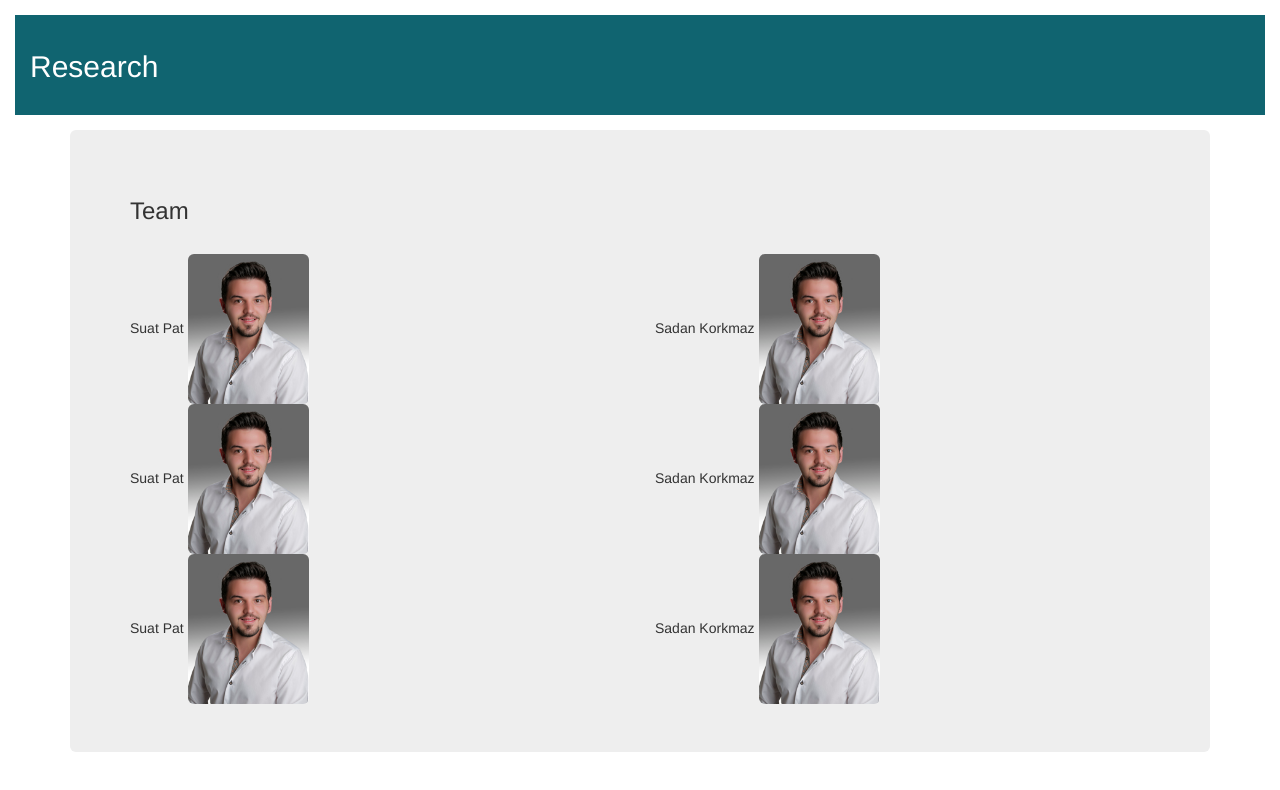
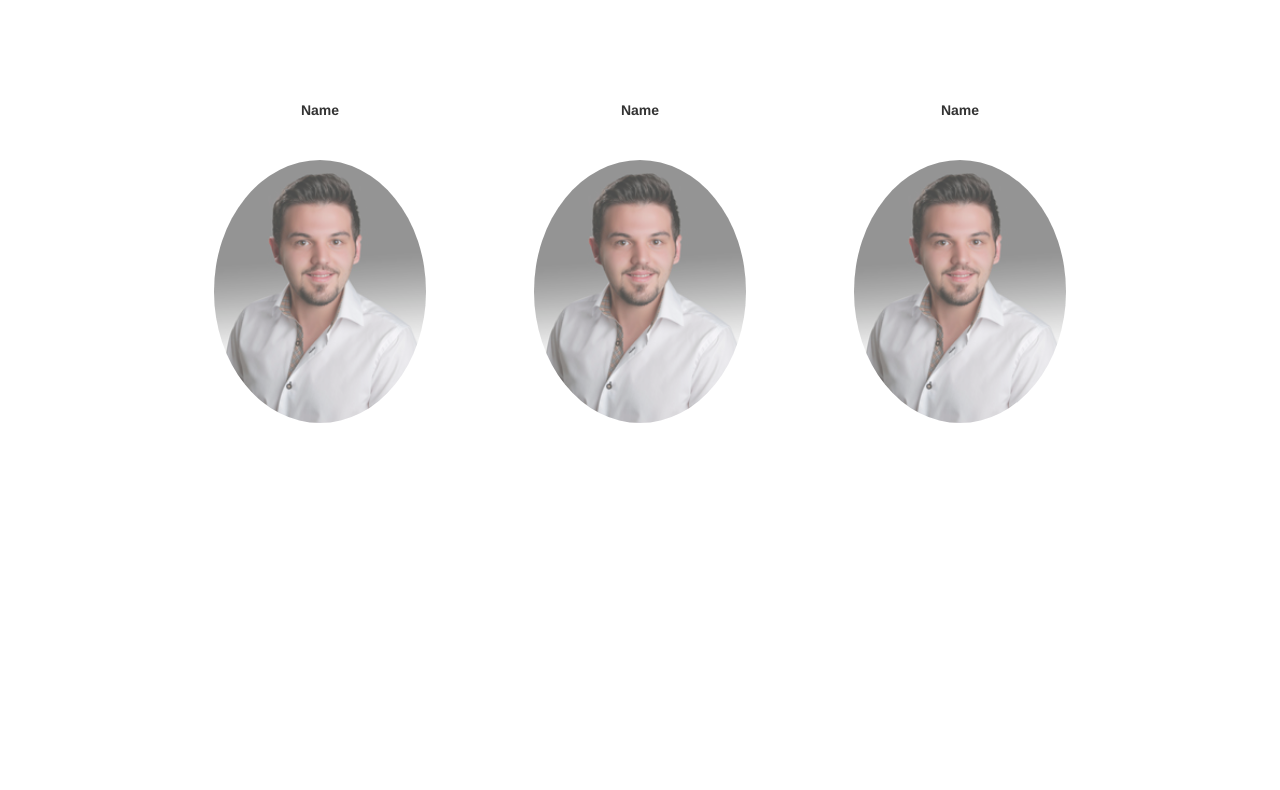
Before and after one commit to erbilsilik/lab_webpage_template, a plain HTML site: page team.html in a window 1280 px wide. Drawn offline with nearby package versions, Linux system fonts and the light colour scheme; some packages are replaced by stand-ins of ours.

Commit message:
projects added

```diff
--- a/custom.css
+++ b/custom.css
@@ -86,3 +86,7 @@ p.bg-warning{
     text-align: left;
 
 }
+
+p.proje {
+  font-size:16px;
+}
--- a/team.html
+++ b/team.html
@@ -4,45 +4,43 @@
   <meta charset="utf-8">
   <meta name="viewport" content="width=device-width, initial-scale=1">
   <link rel="stylesheet" href="https://maxcdn.bootstrapcdn.com/bootstrap/3.3.7/css/bootstrap.min.css">
-  <link rel="stylesheet" type="text/css" href="custom.css">
-
-  <script src="https://ajax.googleapis.com/ajax/libs/jquery/1.12.4/jquery.min.js"></script>
+  <script src="https://ajax.googleapis.com/ajax/libs/jquery/3.1.1/jquery.min.js"></script>
   <script src="https://maxcdn.bootstrapcdn.com/bootstrap/3.3.7/js/bootstrap.min.js"></script>
-  <script src="https://maps.googleapis.com/maps/api/js?callback=myMap"></script>
-  <script src="customscript.js"></script>
-
+  <style>
+  .container {
+      padding: 80px 120px;
+  }
+  .person {
+      border: 10px solid transparent;
+      margin-bottom: 25px;
+      width: 80%;
+      height: 80%;
+      opacity: 0.7;
+  }
+  .person:hover {
+      border-color: #f1f1f1;
+  }
+  </style>
 </head>
 <body>
 
- <div class ="research">
-  	<h2 class ="title"> Research</h2><br></div>
-  	<div class="container">
-  	<div class="jumbotron">
-  		<h3>Team</h3><br>
-      <div class="row">
-       <div class="col-md-6">Suat Pat
-          <img src="pictures/erbil.jpg" class="img-rounded" alt="Cinque Terre" height="150px">
-       </div>
-       <div class="col-md-6">Sadan Korkmaz
-          <img src="pictures/erbil.jpg" class="img-rounded" alt="Cinque Terre" height="150px">
-        </div></div>
+<div class="container text-center">
+  <br>
+  <div class="row">
+    <div class="col-sm-4">
+      <p class="text-center"><strong>Name</strong></p><br>
+      <img src="pictures/erbil.jpg" class="img-circle person" alt="Random Name" width="255" height="255">
+    </div>
+    <div class="col-sm-4">
+      <p class="text-center"><strong>Name</strong></p><br>
+      <img src="pictures/erbil.jpg" class="img-circle person" alt="Random Name" width="255" height="255">
+    </div>
+    <div class="col-sm-4">
+      <p class="text-center"><strong>Name</strong></p><br>
+      <img src="pictures/erbil.jpg" class="img-circle person" alt="Random Name" width="255" height="255">
+    </div>
+  </div>
+</div>
 
-         <div class="row">
-       <div class="col-md-6">Suat Pat
-          <img src="pictures/erbil.jpg" class="img-rounded" alt="Cinque Terre" height="150px">
-       </div>
-       <div class="col-md-6">Sadan Korkmaz
-          <img src="pictures/erbil.jpg" class="img-rounded" alt="Cinque Terre" height="150px">
-        </div></div>
-
-      <div class="row">
-       <div class="col-md-6">Suat Pat
-          <img src="pictures/erbil.jpg" class="img-rounded" alt="Cinque Terre" height="150px">
-       </div>
-       <div class="col-md-6">Sadan Korkmaz
-          <img src="pictures/erbil.jpg" class="img-rounded" alt="Cinque Terre" height="150px">
-        </div></div>
-
-  </div>
-    </div>
-      </body>
+</body>
+</html>
```
Also changed, not shown: index.html (+15 -5 lines).
